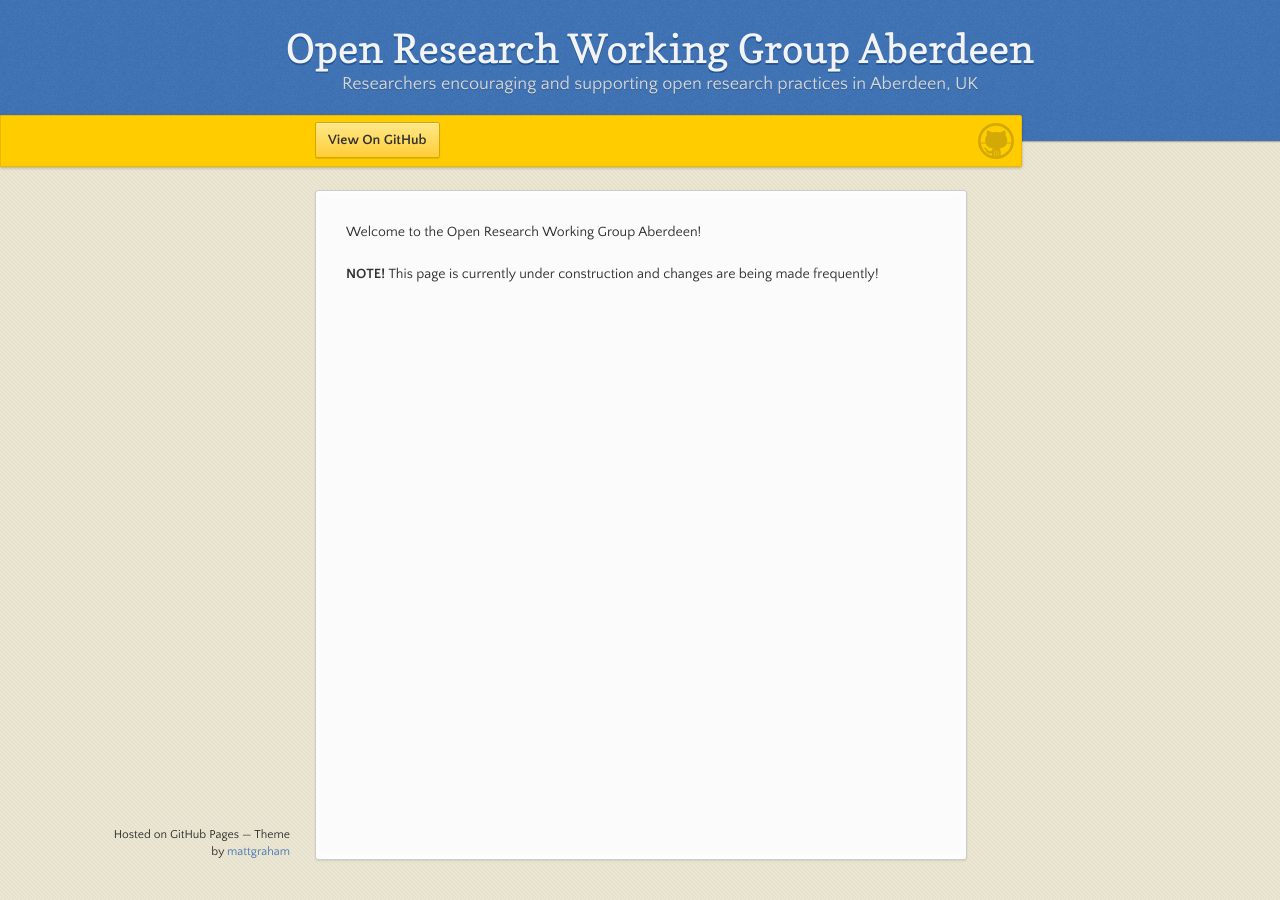
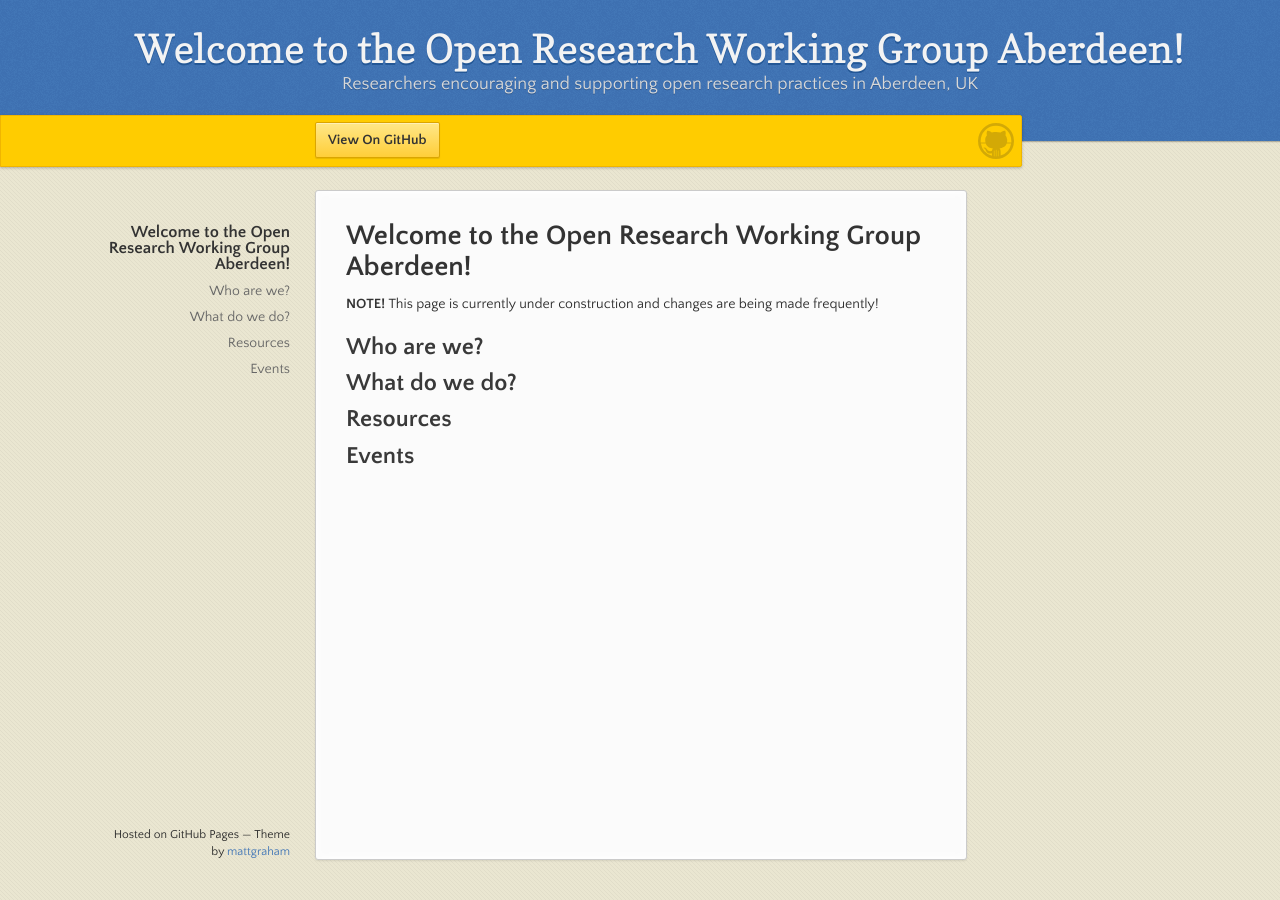
Before and after one commit to ORWG-Aberdeen/ORWG-Aberdeen.github.io, a Jekyll site: the page built from index.md, in a window 1280 px wide. Built offline with Jekyll 4.4.1, drawn with Linux system fonts in a browser that asks for light colours; our own code applies the rules of GitHub Pages for plain Markdown files.

Commit message:
adding headers

```diff
--- a/index.md
+++ b/index.md
@@ -2,6 +2,14 @@
 layout: default
 ---
 
-Welcome to the Open Research Working Group Aberdeen!
+# Welcome to the Open Research Working Group Aberdeen!
 
 **NOTE!** This page is currently under construction and changes are being made frequently!
+
+## Who are we?
+
+## What do we do?
+
+## Resources
+
+## Events
```
